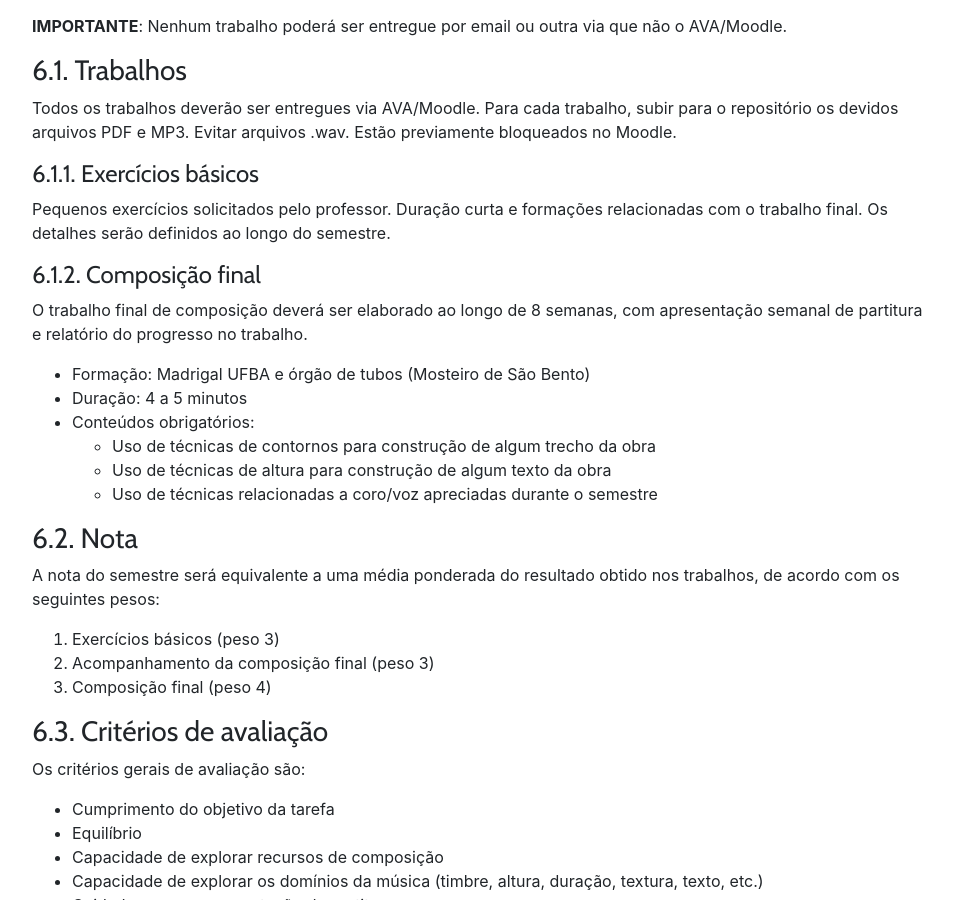
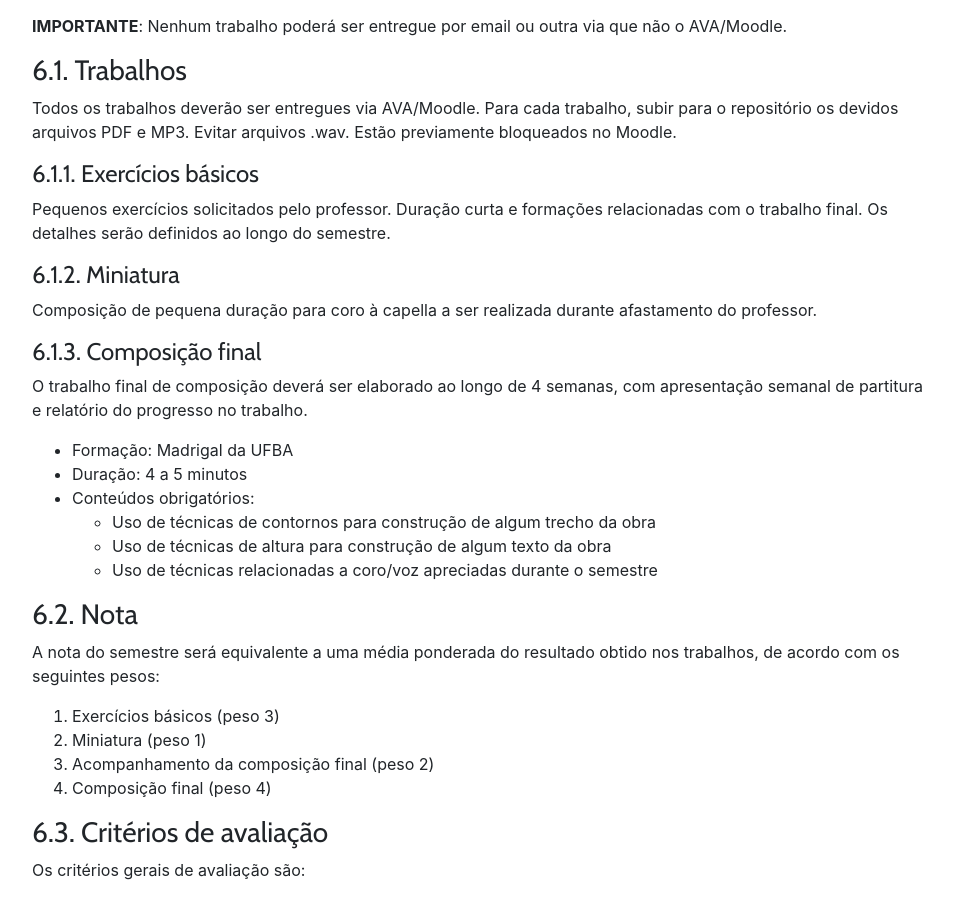
Before and after one commit to kroger/genosmus, a Jekyll site: the page built from _marcos/musb15.md, in a window 1280 px wide and 900 px high, scrolled down 2233 px. Shown: the whole window, without its empty margins (68-1021 px from the left). Built offline with Jekyll 4.4.1, drawn with Linux system fonts in a browser that asks for light colours; nearby versions of some CDN libraries; the table of contents is made by our own code.

Commit message:
Ajusta trabalhos e nota para 2022.2

```diff
--- a/_marcos/musb15.md
+++ b/_marcos/musb15.md
@@ -82,11 +82,15 @@ Todos os trabalhos deverão ser entregues via AVA/Moodle. Para cada trabalho, su
 
 Pequenos exercícios solicitados pelo professor. Duração curta e formações relacionadas com o trabalho final. Os detalhes serão definidos ao longo do semestre.
 
-#### 6.1.2. Composição final
+#### 6.1.2. Miniatura
 
-O trabalho final de composição deverá ser elaborado ao longo de 8 semanas, com apresentação semanal de partitura e relatório do progresso no trabalho.
+Composição de pequena duração para coro à capella a ser realizada durante afastamento do professor.
 
-- Formação: Madrigal UFBA e órgão de tubos (Mosteiro de São Bento)
+#### 6.1.3. Composição final
+
+O trabalho final de composição deverá ser elaborado ao longo de 4 semanas, com apresentação semanal de partitura e relatório do progresso no trabalho.
+
+- Formação: Madrigal da UFBA
 - Duração: 4 a 5 minutos
 - Conteúdos obrigatórios:
   - Uso de técnicas de contornos para construção de algum trecho da obra
@@ -99,7 +103,8 @@ A nota do semestre será equivalente a uma média ponderada do resultado
 obtido nos trabalhos, de acordo com os seguintes pesos:
 
 1. Exercícios básicos (peso 3)
-2. Acompanhamento da composição final (peso 3)
+2. Miniatura (peso 1)
+2. Acompanhamento da composição final (peso 2)
 3. Composição final (peso 4)
 
 ### 6.3. Critérios de avaliação
```
